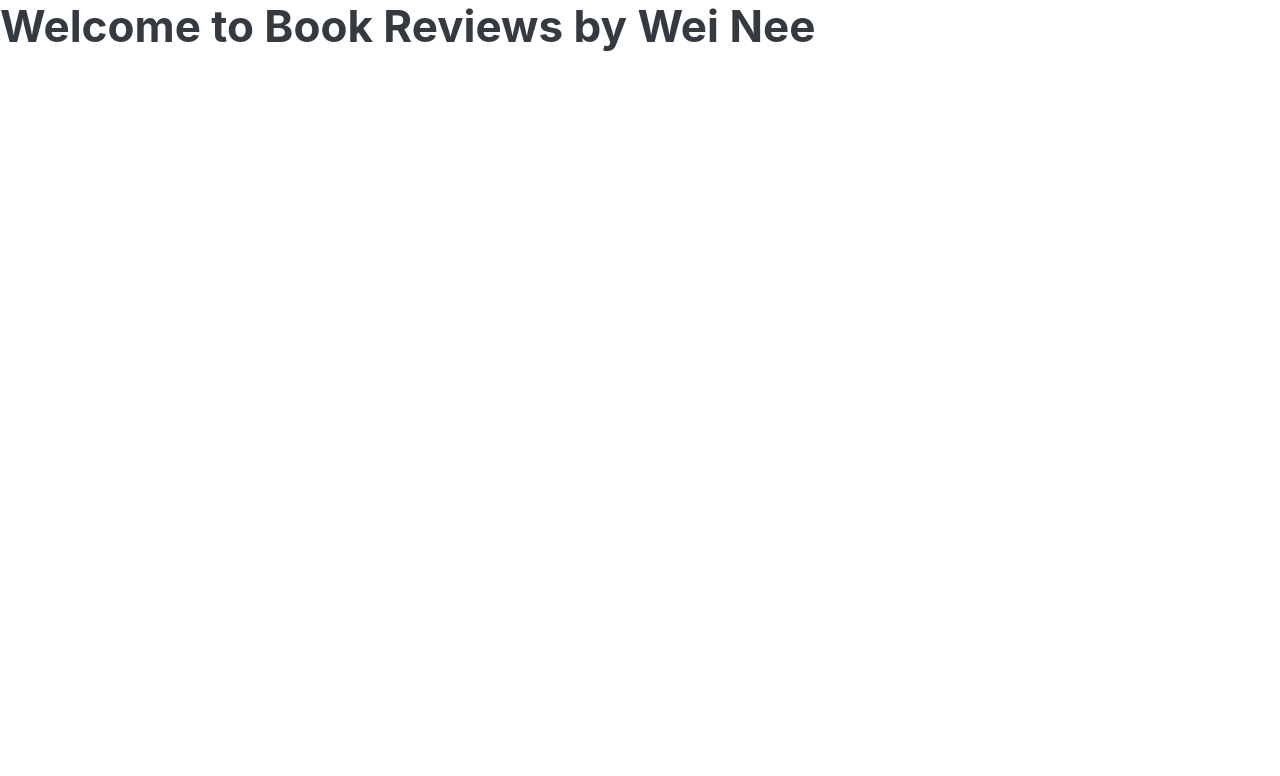
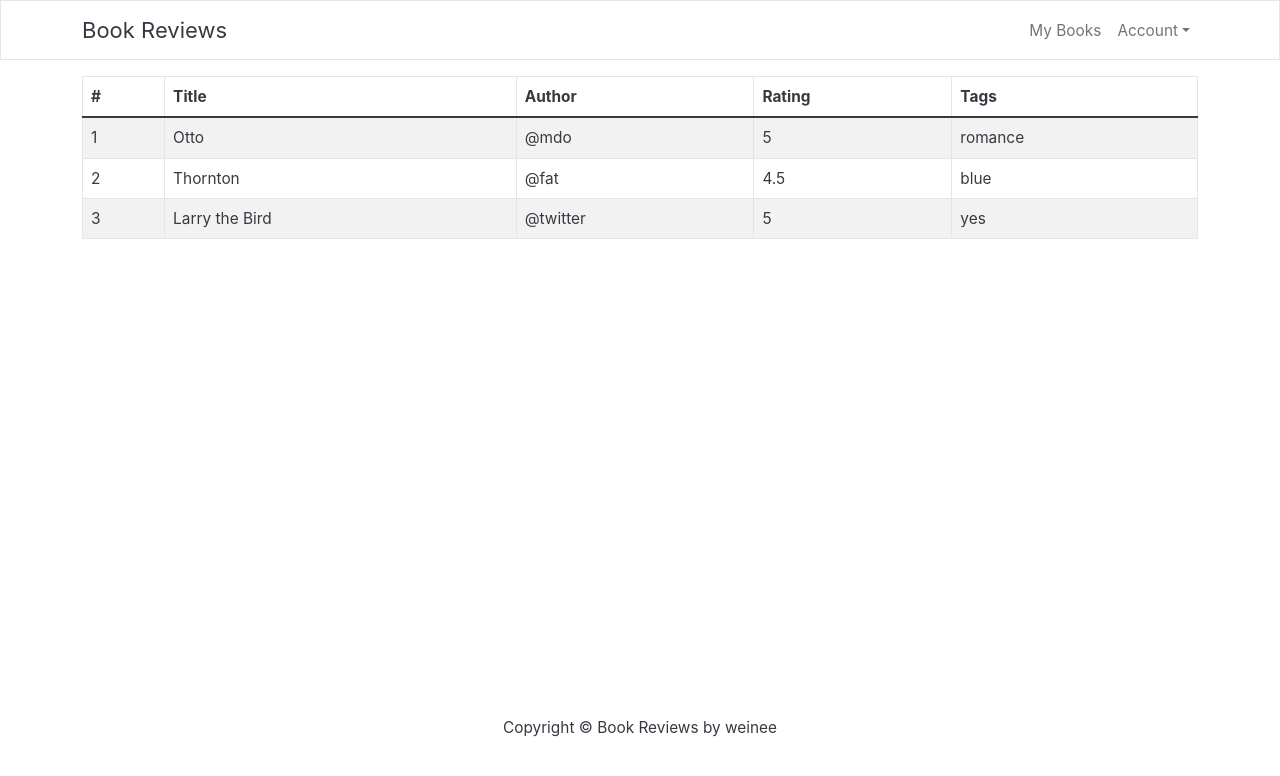
Before and after one commit to weinee/book-reviews, a React (Vite) app in the folder frontend/: page / in a window 1280 px wide. Shown: the top 776 px of the page. Built offline with nearby package versions, Linux system fonts and the light colour scheme.

Commit message:
Add header, footer, table

```diff
--- a/frontend/src/App.jsx
+++ b/frontend/src/App.jsx
@@ -1,15 +1,21 @@
+import { Container } from "react-bootstrap";
 
+import Footer from "./components/Footer";
+import Header from "./components/Header";
+import BooksTable from "./components/BooksTable";
 
-
-
-const App=()=> {
-
-
+const App = () => {
   return (
     <>
-    <h1>Welcome to Book Reviews by Wei Nee</h1>
+      <Header />
+      <main>
+        <Container>
+          <BooksTable />
+        </Container>
+      </main>
+      <Footer />
     </>
-  )
-}
+  );
+};
 
-export default App
+export default App;
--- /dev/null
+++ b/frontend/src/components/BooksTable.jsx
@@ -0,0 +1,43 @@
+import React from "react";
+import Table from "react-bootstrap/Table";
+
+const BooksTable = () => {
+  return (
+    <Table striped bordered hover responsive>
+      <thead>
+        <tr>
+          <th>#</th>
+          <th>Title</th>
+          <th>Author</th>
+          <th>Rating</th>
+          <th>Tags</th>
+        </tr>
+      </thead>
+      <tbody>
+        <tr>
+          <td>1</td>
+          <td>Otto</td>
+          <td>@mdo</td>
+          <td>5</td>
+          <td>romance</td>
+        </tr>
+        <tr>
+          <td>2</td>
+          <td>Thornton</td>
+          <td>@fat</td>
+          <td>4.5</td>
+          <td>blue</td>
+        </tr>
+        <tr>
+          <td>3</td>
+          <td>Larry the Bird</td>
+          <td>@twitter</td>
+          <td>5</td>
+          <td>yes</td>
+        </tr>
+      </tbody>
+    </Table>
+  );
+};
+
+export default BooksTable;
--- /dev/null
+++ b/frontend/src/components/Footer.jsx
@@ -0,0 +1,18 @@
+import React from "react";
+import { Container, Row, Col } from "react-bootstrap";
+
+const Footer = () => {
+  return (
+    <footer>
+      <Container>
+        <Row>
+          <Col className="text-center py-3">
+            Copyright &copy; Book Reviews by weinee
+          </Col>
+        </Row>
+      </Container>
+    </footer>
+  );
+};
+
+export default Footer;
--- /dev/null
+++ b/frontend/src/components/Header.jsx
@@ -0,0 +1,26 @@
+import React from "react";
+import { Navbar, Container, Nav, NavDropdown } from "react-bootstrap";
+
+const Header = () => {
+  return (
+    <header>
+      <Navbar bg="light" expand="lg" collapseOnSelect>
+        <Container>
+          <Navbar.Brand href="#home">Book Reviews</Navbar.Brand>
+          <Navbar.Toggle aria-controls="basic-navbar-nav" />
+          <Navbar.Collapse id="basic-navbar-nav">
+            <Nav className="ms-auto">
+              <Nav.Link href="#link">My Books</Nav.Link>
+              <NavDropdown title="Account" id="basic-nav-dropdown">
+                <NavDropdown.Item href="#action/3.1">Profile</NavDropdown.Item>
+                <NavDropdown.Item href="#action/3.2">Sign Out</NavDropdown.Item>
+              </NavDropdown>
+            </Nav>
+          </Navbar.Collapse>
+        </Container>
+      </Navbar>
+    </header>
+  );
+};
+
+export default Header;
--- a/frontend/src/index.css
+++ b/frontend/src/index.css
@@ -11,3 +11,8 @@ code {
   font-family: source-code-pro, Menlo, Monaco, Consolas, 'Courier New',
     monospace;
 }
+
+main{
+  min-height: 80vh;
+  padding: 16px;
+}
```
Also changed, not shown: frontend/src/App.css (deleted, +0 -42 lines).
